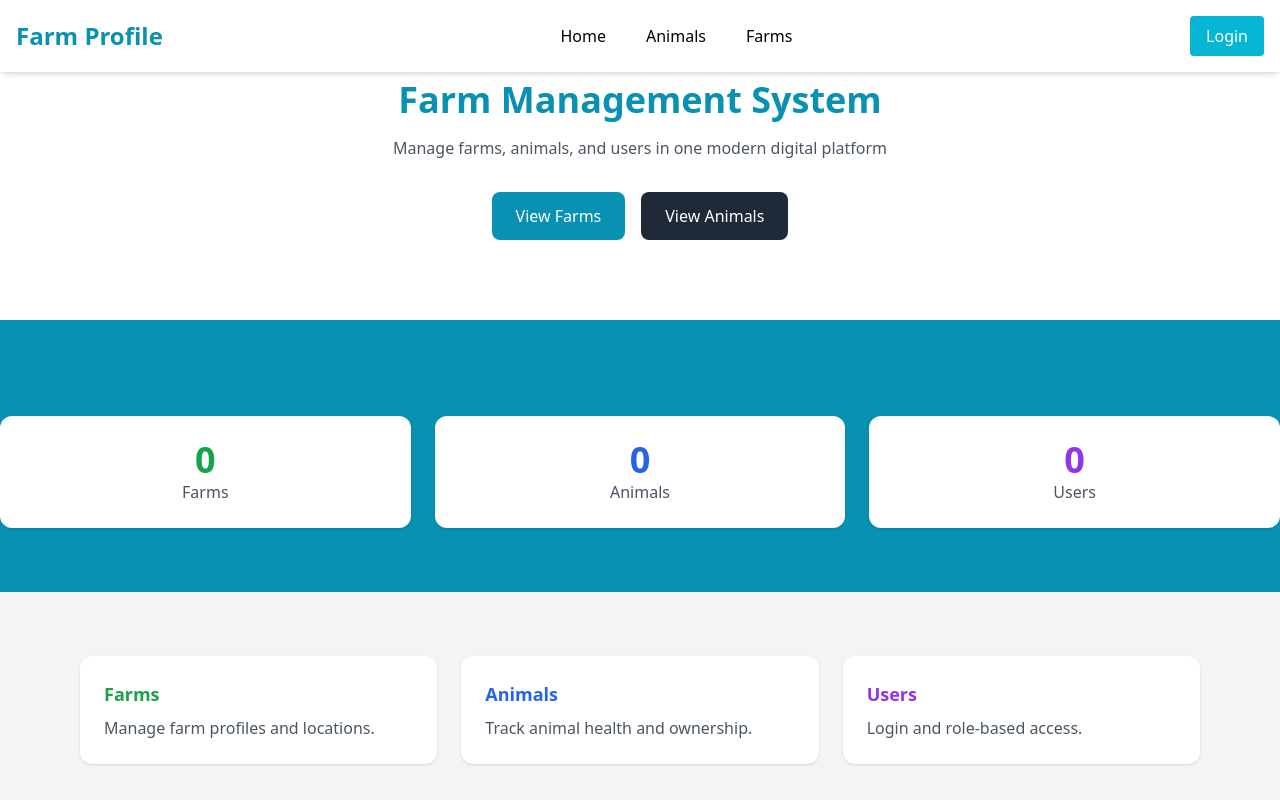
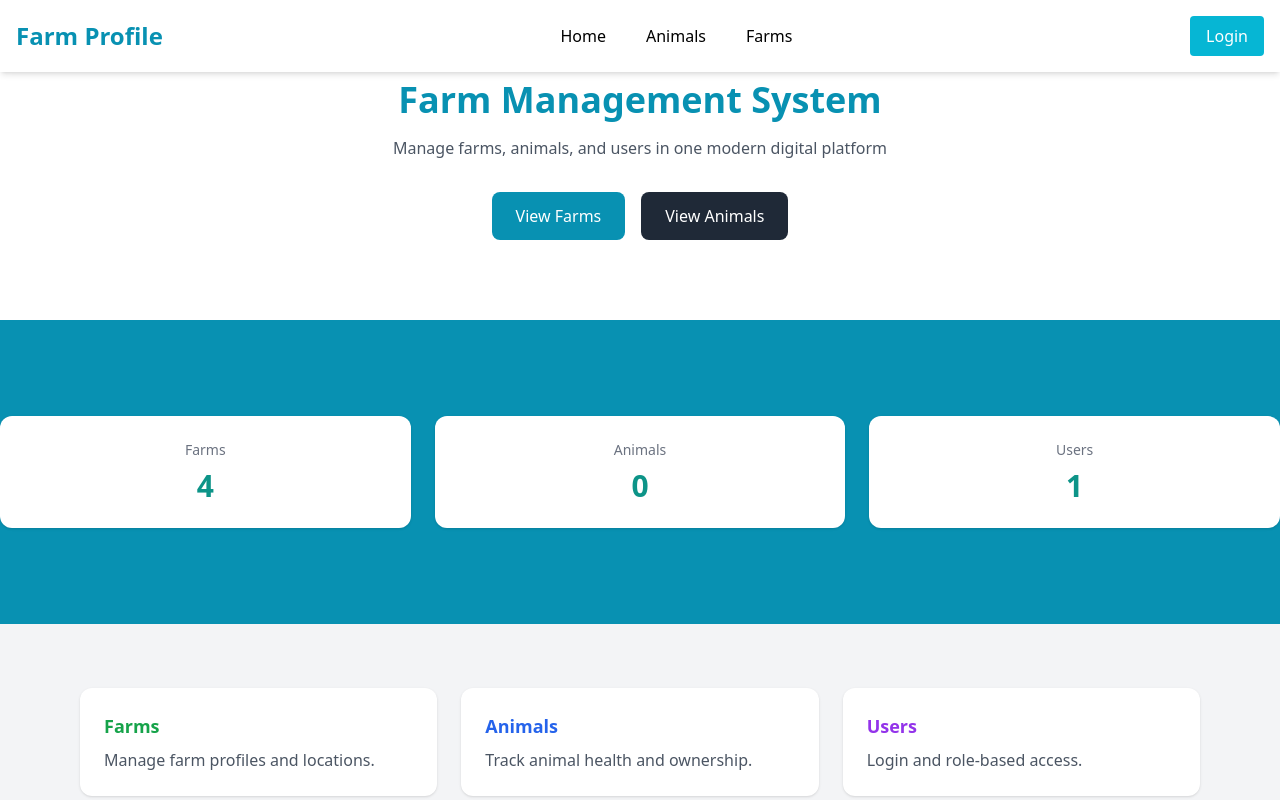
Before and after one commit to dany977/final_aau_frontends, a React (Vite) app: page / in a window 1280 px wide. Shown: the top 800 px of the page. Built offline with nearby package versions, Linux system fonts and the light colour scheme; no server answers.

Commit message:
Fix api import path

```diff
--- a/src/components/StatsCards.jsx
+++ b/src/components/StatsCards.jsx
@@ -1,5 +1,6 @@
 import { useEffect, useState } from "react";
-import axios from "axios";
+import api from "../utils/axios";
+
 export default function StatsCards() {
   const [stats, setStats] = useState({
     farms: 0,
@@ -8,47 +9,39 @@ export default function StatsCards() {
   });
 
   useEffect(() => {
-    const fetchStats = async () => {
+    const loadStats = async () => {
       try {
-        const farmsRes = await api.get("/farms");
-        const animalsRes = await api.get("/animals");
-        const usersRes = await api.get("/users");
+        const res = await api.get("/stats"); // backend later
+        setStats(res.data);
+      } catch (error) {
+        console.warn("Backend not ready, using fallback numbers");
 
+        // ✅ FALLBACK (your real numbers)
         setStats({
-          farms: farmsRes.data.length,   // ✅ REAL COUNT
-          animals: animalsRes.data.length,
-          users: usersRes.data.length,
+          farms: 4,
+          animals: 0,
+          users: 1,
         });
-      } catch (error) {
-        console.error("Failed to load stats", error);
       }
     };
 
-    fetchStats();
+    loadStats();
   }, []);
 
   return (
-    <div className="grid grid-cols-1 md:grid-cols-3 gap-6 mt-8">
-      <div className="bg-white p-6 rounded-xl shadow text-center">
-        <h2 className="text-4xl font-bold text-green-600">
-          {stats.farms}
-        </h2>
-        <p className="text-gray-600">Farms</p>
-      </div>
-
-      <div className="bg-white p-6 rounded-xl shadow text-center">
-        <h2 className="text-4xl font-bold text-blue-600">
-          {stats.animals}
-        </h2>
-        <p className="text-gray-600">Animals</p>
-      </div>
-
-      <div className="bg-white p-6 rounded-xl shadow text-center">
-        <h2 className="text-4xl font-bold text-purple-600">
-          {stats.users}
-        </h2>
-        <p className="text-gray-600">Users</p>
-      </div>
+    <div className="grid grid-cols-1 md:grid-cols-3 gap-6 py-8">
+      <Card title="Farms" value={stats.farms} />
+      <Card title="Animals" value={stats.animals} />
+      <Card title="Users" value={stats.users} />
     </div>
   );
 }
+
+function Card({ title, value }) {
+  return (
+    <div className="bg-white rounded-xl shadow p-6 text-center">
+      <p className="text-gray-500 text-sm">{title}</p>
+      <p className="text-3xl font-bold text-teal-600 mt-2">{value}</p>
+    </div>
+  );
+}
```
